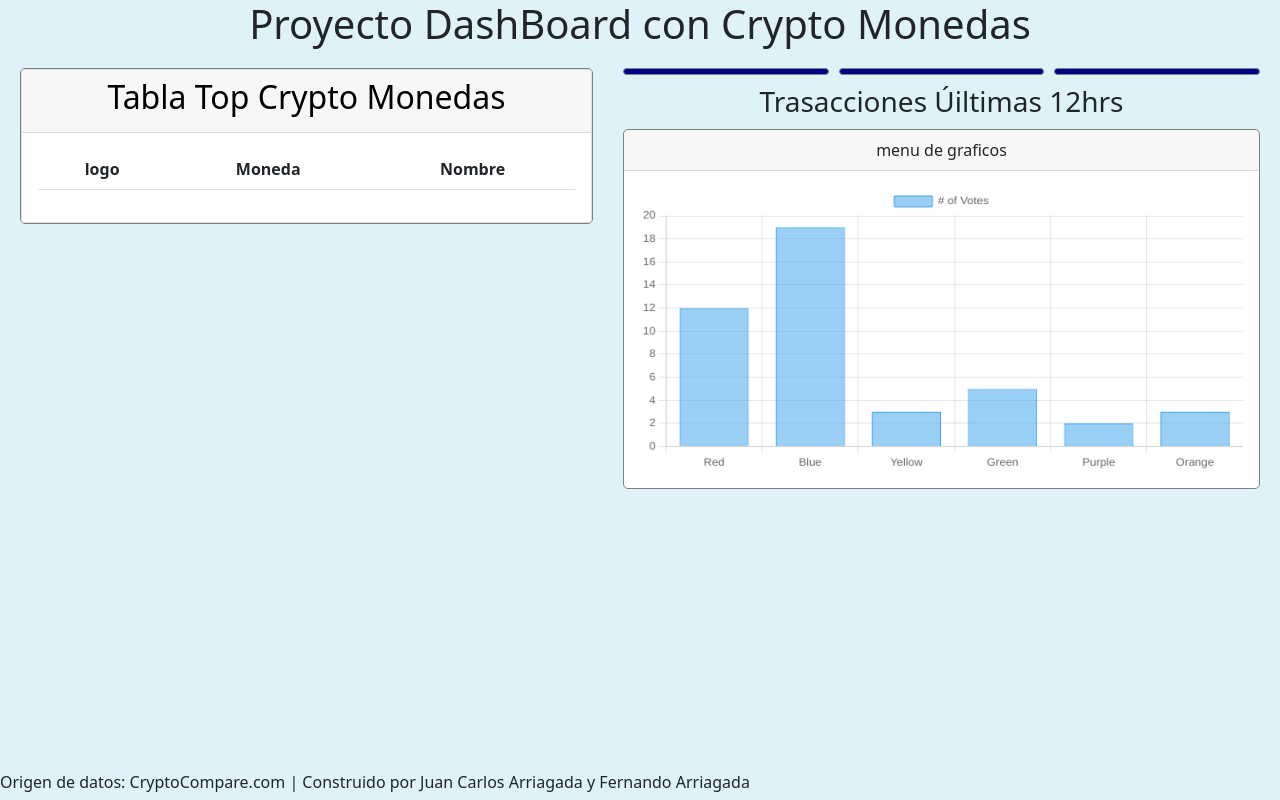
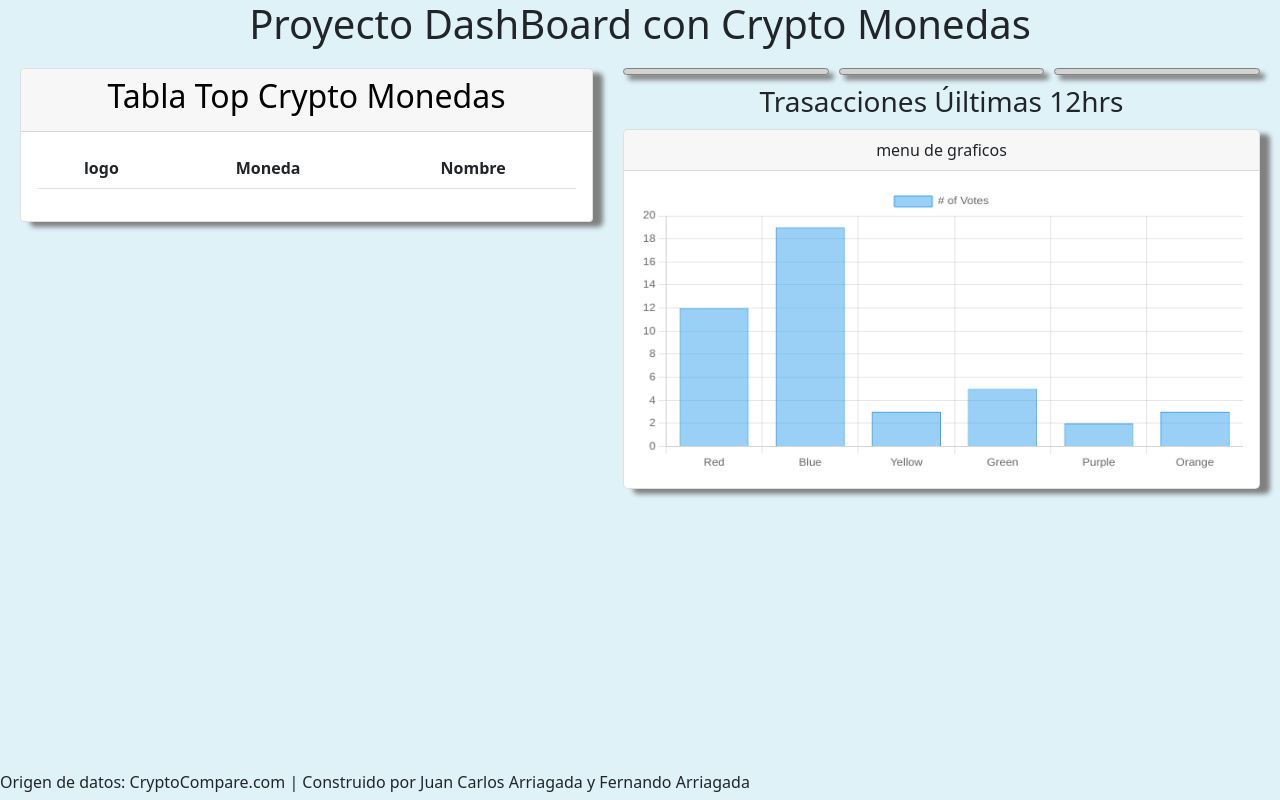
Before and after one commit to jarriagadatorres/Proyecto-DashBoard, a website: page index.html in a window 1280 px wide. Drawn offline with nearby package versions, Linux system fonts and the light colour scheme; no server answers.

Commit message:
cambios en el css currency

```diff
--- a/assets/css/estilos.css
+++ b/assets/css/estilos.css
@@ -32,11 +32,11 @@ h2{
 #crypto-tabla{
     flex-basis: 100px;
     flex-grow: 1;
-    border: 1px gray solid;
     border-radius: 5px;
     background-color: white;
     text-align: center;
     margin: 10px;
+    box-shadow: 10px 5px 5px grey;
 }
 
 #crypto-conversion{
@@ -52,11 +52,11 @@ h2{
     flex-grow: 1;
     border: 1px gray solid;
     border-radius: 5px;
-    background-color: darkblue;
+    background-color: lightgrey;
     text-align: center;
-    color:white;
+    color:black;
     padding-top: 5px;
-
+    box-shadow: 5px 5px 5px grey;
 }
 
 #crypto-euro{
@@ -64,10 +64,11 @@ h2{
     flex-grow: 1;
     border: 1px gray solid;
     border-radius: 5px;
-    background-color: darkblue;
+    background-color: lightgrey;
     text-align: center;
-    color:white;
+    color:black;
     padding-top: 5px;
+    box-shadow: 5px 5px 5px grey;
 }
 
 #crypto-clp{
@@ -75,25 +76,27 @@ h2{
     flex-grow: 1;
     border: 1px gray solid;
     border-radius: 5px;
-    background-color: darkblue;
+    background-color: lightgrey;
     text-align: center;
-    color:white;
+    color:black;
     padding-top: 5px;
+    box-shadow: 5px 5px 5px grey;
 }
 
 #crypto-grafico{
     flex-basis: 100%;
     flex-grow:1;
-    border: 1px gray solid;
     border-radius: 5px;
     background-color: white;
     text-align: center;
     margin: 10px;
+    box-shadow: 10px 5px 5px grey;
 
 }
 
 table{
     background-color: rgb(255, 255, 255);
+
 }
 
 #titulo-grafico{
@@ -103,7 +106,6 @@ table{
 footer{
     position: absolute;
     bottom: 0;
-    display: flex;
     justify-content: space-around;
     text-align: center;
 }
```
